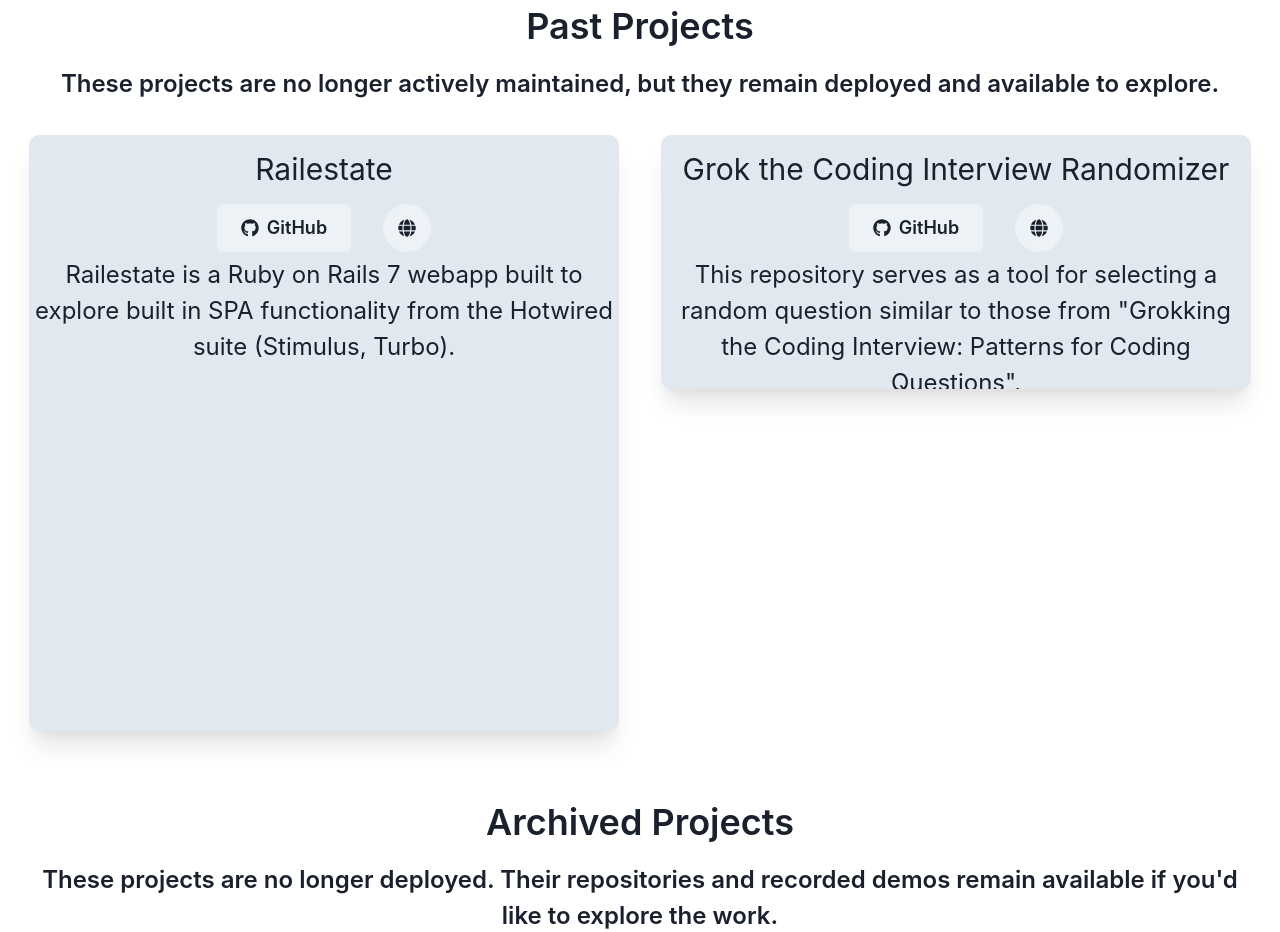
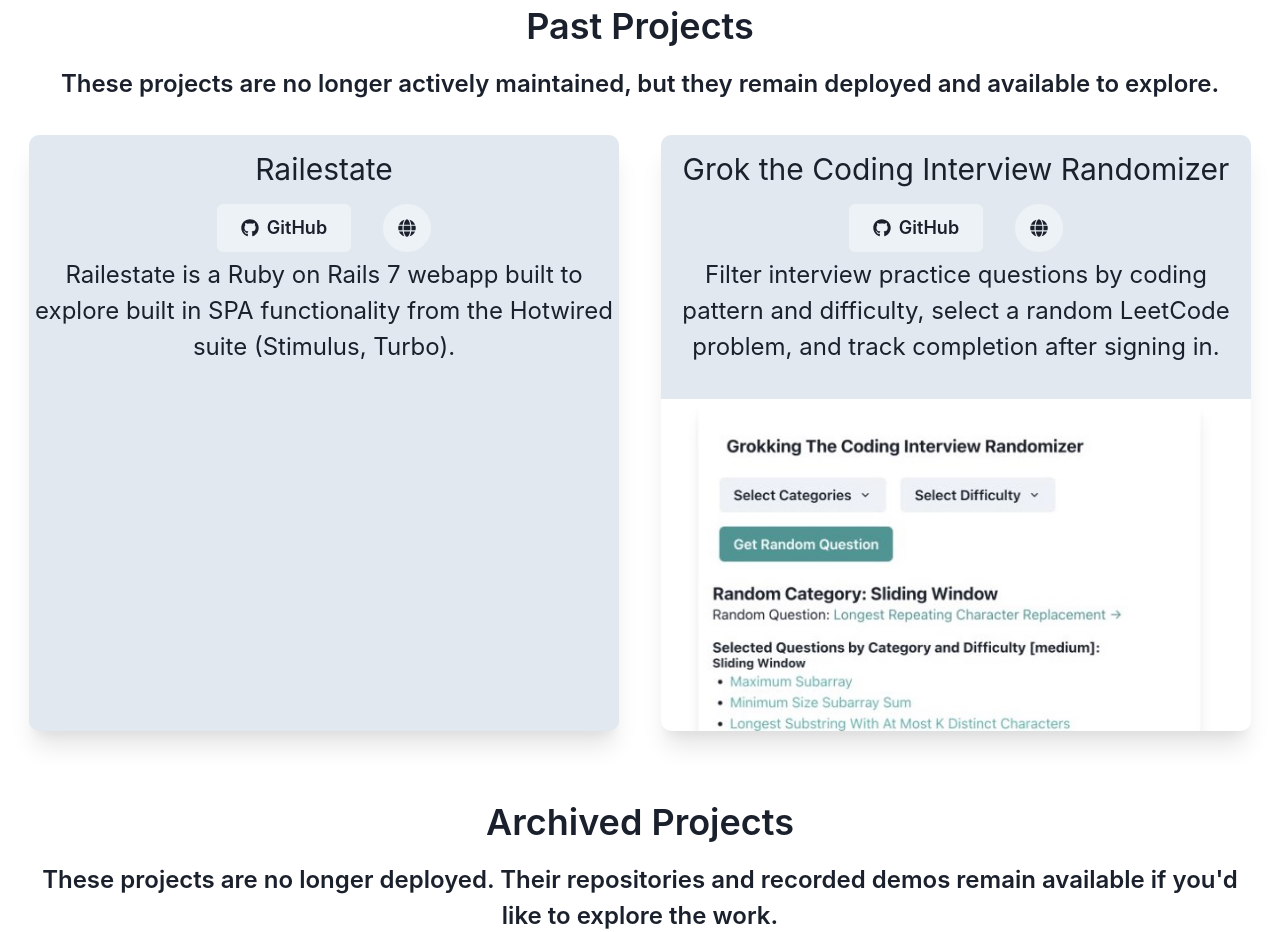
Before and after one commit to alexmcdermid/portfolio-website-chakra, a React (Create React App) app: page / in a window 1280 px wide. Shown: the part 3340-4272 px from the top of the page. Built offline with nearby package versions, Linux system fonts and the light colour scheme.

Commit message:
feat: add Grok project screenshots

```diff
--- a/src/components/Content.js
+++ b/src/components/Content.js
@@ -217,13 +217,16 @@
                             <Text fontSize={isNotSmallerScreen ? '2xl' : '1xl'} p='1%'>Railestate is a Ruby on Rails 7 webapp built to explore built in SPA functionality from the Hotwired suite (Stimulus, Turbo).</Text>
                             <YouTube videoId="gyEO1cZ-QXk"  opts={opts}/>
                         </Box>
-                        <Box  w={isNotSmallerScreen ? '590px' : '350px'} h={isNotSmallerScreen ? '254px' : '258px'} rounded='10px' overflow='hidden' boxShadow='md' bg={isDark ? 'gray.700' : 'gray.200'} m='1%' shadow='xl' >
+                        <Box  w={isNotSmallerScreen ? '590px' : '350px'} h={isNotSmallerScreen ? '596px' : '538px'} rounded='10px' overflow='hidden' boxShadow='md' bg={isDark ? 'gray.700' : 'gray.200'} m='1%' shadow='xl' display='flex' flexDirection='column'>
                             <Text fontSize='3xl' p='2%'>Grok the Coding Interview Randomizer</Text>
                             <Flex justify='center' align='center' gap={isNotSmallerScreen ? '8' : '4'}>
                                 <Button leftIcon={<FaGithub/>} size={isNotSmallerScreen ? 'lg' : 'md'} onClick={() => window.open("https://github.com/alexmcdermid/grokkingTheCodingInterviewRandomizer")}>GitHub</Button>
                                 <IconButton aria-label='Open Grok the Coding Interview Randomizer website' icon={<FaGlobe/>} size={isNotSmallerScreen ? 'lg' : 'md'} isRound='true' onClick={() => window.open("https://grokking-the-coding-interview-randomizer.vercel.app")}></IconButton>
                             </Flex>
-                            <Text fontSize={isNotSmallerScreen ? '2xl' : '1xl'} p='1%'>This repository serves as a tool for selecting a random question similar to those from "Grokking the Coding Interview: Patterns for Coding Questions".</Text>
+                            <Text fontSize={isNotSmallerScreen ? '2xl' : '1xl'} p='1%'>Filter interview practice questions by coding pattern and difficulty, select a random LeetCode problem, and track completion after signing in.</Text>
+                            <Link href="https://grokking-the-coding-interview-randomizer.vercel.app" aria-label="Open Grok the Coding Interview Randomizer website" isExternal mt='auto'>
+                                <Image w='100%' h={isNotSmallerScreen ? '332px' : '197px'} objectFit='cover' src={isDark ? 'grok-randomizer-dark.jpg' : 'grok-randomizer.jpg'} alt="Grok coding interview randomizer with category and difficulty filters" loading="lazy"/>
+                            </Link>
                         </Box>
                     </Flex>
 
```
Also changed, not shown: public/grok-randomizer-dark.jpg (added), public/grok-randomizer.jpg (added).
